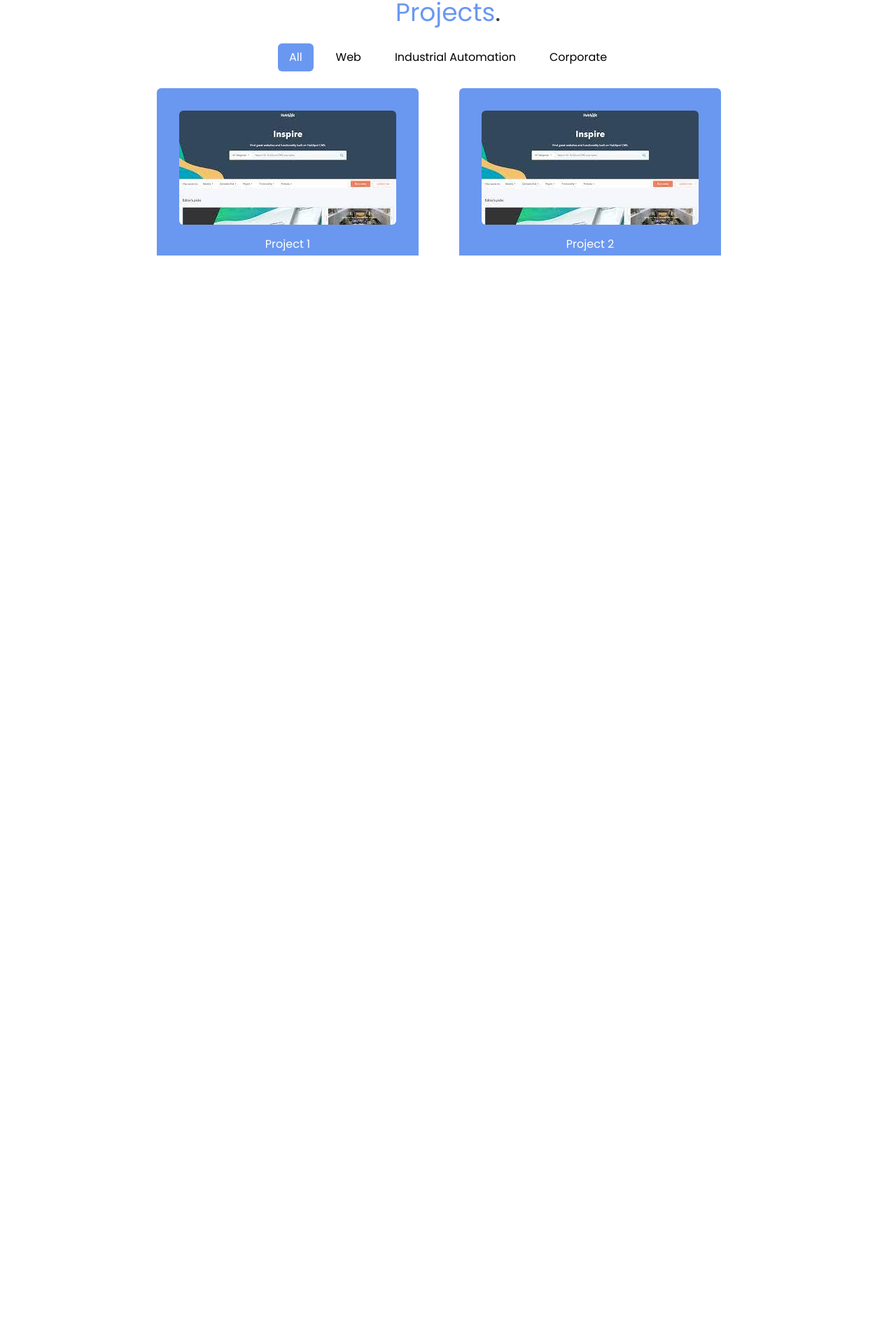
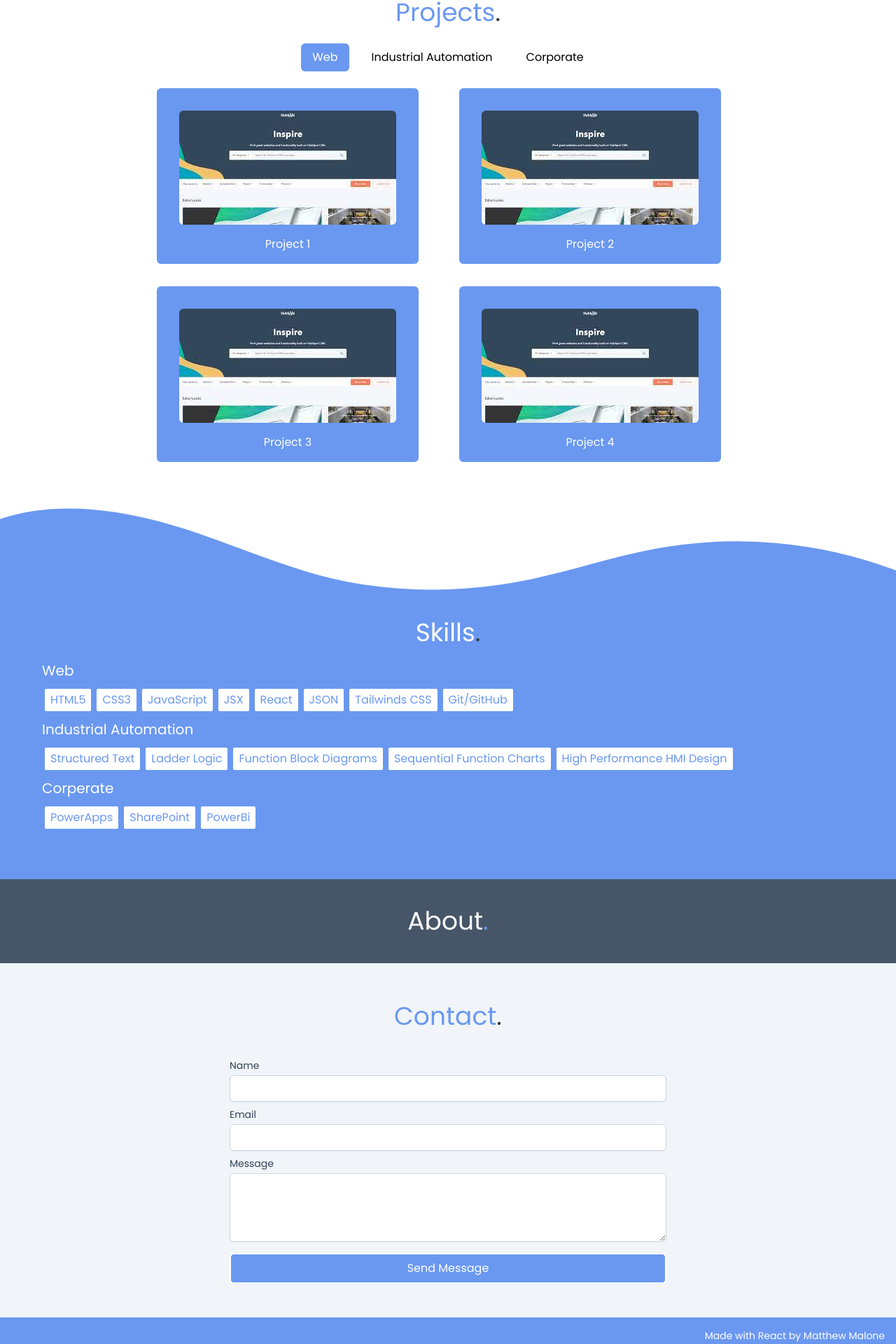
Before and after one commit to mama4294/portfolio, a React (Create React App) app: page / in a window 1280 px wide. Shown: the part 435-2355 px from the top of the page at 70% size. Before the commit the page ends 800 px from the top, so only its background shows below. Built offline with nearby package versions, Linux system fonts and the light colour scheme.

Commit message:
fixes navbar bug #2

```diff
--- a/src/App.js
+++ b/src/App.js
@@ -6,13 +6,11 @@ import { Projects } from "./routes/Projects";
 import { Contact } from "./routes/Contact";
 import { Skills } from "./routes/Skills";
 import { About } from "./routes/About";
-
 function App() {
   return (
-    <div className="h-screen overflow-scroll">
-      {/* <div className="flex flex-col h-screen justify-between"> */}
+    <div className="flex flex-col h-auto">
       <Navigation />
-      {/* <Content> */}
+      <main>
         <Intro />
         <Wave type={WAVE_TYPE.base} className={"text-primary"} />
         <Projects />
@@ -23,14 +21,10 @@ function App() {
         <Skills />
         <About />
         <Contact />
-      {/* </Content> */}
         <Footer />
+      </main>
     </div>
   );
 }
 
 export default App;
-
-export const Content = ({ children }) => {
-  return <div className="mt-[64px]">{children}</div>;
-};
--- a/src/routes/About.jsx
+++ b/src/routes/About.jsx
@@ -1,7 +1,7 @@
 
 export const About = () => {
   return (
-    <section className="p-10 bg-slate-600" id="skills">
+    <section className="p-10 bg-slate-600" id="about">
             <h1 className="text-white text-4xl text-center">About<span className="text-primary">.</span></h1>
     </section>
   )
--- a/src/routes/Footer.jsx
+++ b/src/routes/Footer.jsx
@@ -1,8 +1,8 @@
 export const Footer = () => {
     return (
-      <footer className="bg-gradient-to-br from-muted to-primary text-center text-sm lg:text-left p-4">
+      <footer className=" bg-primary text-center text-sm lg:text-left p-4">
         <p className="text-white text-right">
-          Made with React and Tailwind CSS by Matthew Malone
+          Made with React by Matthew Malone
         </p>
       </footer>
     );
--- a/src/routes/Intro.jsx
+++ b/src/routes/Intro.jsx
@@ -2,7 +2,7 @@ import { SocialLinks } from "../components/Social-Links";
 
 export const Intro = () => {
     return (
-      <section id="home" className="p-10 bg-primary">
+      <section id="home" className="p-5 sm:p-10 bg-primary">
         <span className="text-inverted">Hello, I'm</span>
         <h1 className="text-white text-4xl pb-4">Matthew Malone</h1>
         <SocialLinks />
--- a/src/routes/Navigation.jsx
+++ b/src/routes/Navigation.jsx
@@ -6,23 +6,24 @@ export const Navigation = () => {
     const [scrolledFromTop, setScrolledFromTop] = useState(false);
     const [mobileMenuOpen, setMobileMenuOpen] = useState(false)
 
-    const checkScrollPosition = () => {
+    const checkScrollPosition = (e) => {
+      const window = e.currentTarget;
         if (window.scrollY >= 50) {
           setScrolledFromTop(true);
         } else {
           setScrolledFromTop(false);
         }
+        // console.log(window.scrollY)
       };
+
+      //Determine if the nav should change colors on scroll
+      window.addEventListener("scroll", checkScrollPosition);
 
       const toggleMobileMenu = () =>{
           setMobileMenuOpen(prev => !prev)
       }
-
-    //Determine if the nav should change colors on scroll
-  window.addEventListener("scroll", checkScrollPosition);
-
   return (
-    <nav className={`sticky z-50 top-0 w-full ease-in-out duration-300
+    <nav className={`sticky top-0 w-full ease-in-out duration-300 z-50
     ${scrolledFromTop ? "bg-white shadow-lg" : "bg-primary"}`}>
         {/* Desktop Menu */}
         <div className="hidden sm:block mx-auto px-4 md:px-6 lg:px-8">
--- a/src/routes/Projects.jsx
+++ b/src/routes/Projects.jsx
@@ -3,7 +3,7 @@ import { Button } from "../components/Button";
 import example from "../assets/exampleSite.jpeg"
 
 export const Projects = () => {
-    const items = ["All", "Web", "Industrial Automation", "Corporate"];
+    const items = ["Web", "Industrial Automation", "Corporate"];
     const [projectFilter, setProjectFilter] = useState(()=>items[0]);
     const projects = ["Project 1", "Project 2", "Project 3", "Project 4"];
 
@@ -28,7 +28,7 @@ export const Projects = () => {
 
   const ProjectFilterSelector = ({items, projectFilter,handleClick}) => {
     return (
-    <ul className="flex justify-center w-full">
+    <ul className="flex justify-center items-center	w-full">
         {items.map((item) => (
             <li key={item}>
                 <Button type="selector" selected={projectFilter === item} onClick={handleClick}>
```
Lines whose indentation alone changed are shown as unchanged.
